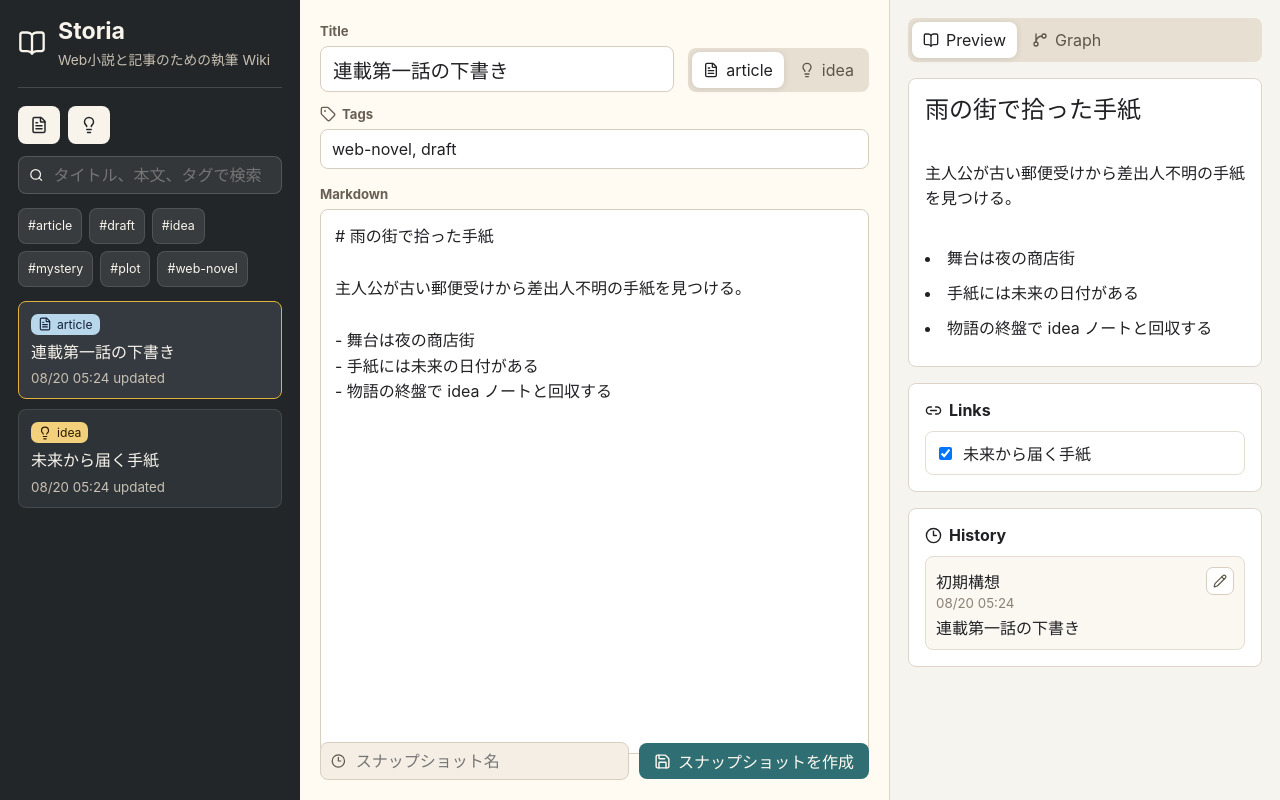
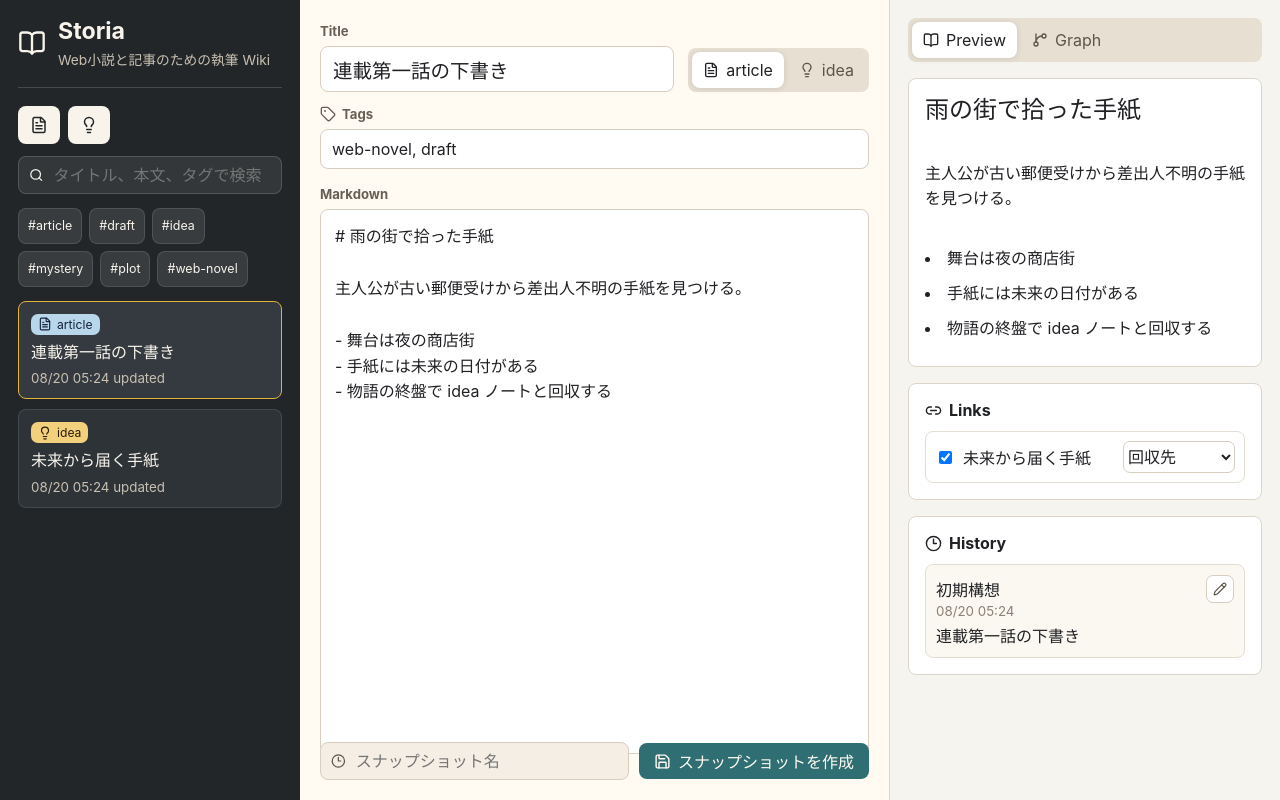
Before and after one commit to hitenkoku/Storia, a React (Vite) app: page / in a window 1280 px wide. Built offline with nearby package versions, Linux system fonts and the light colour scheme.

Commit message:
Add typed item links

```diff
--- a/src/App.css
+++ b/src/App.css
@@ -23,6 +23,7 @@ body {
 
 button,
 input,
+select,
 textarea {
   font: inherit;
 }
@@ -421,12 +422,31 @@ button {
 
 .link-list label {
   display: grid;
-  grid-template-columns: auto 1fr;
+  grid-template-columns: auto minmax(0, 1fr) 112px;
   gap: 8px;
   align-items: center;
   padding: 9px;
   border: 1px solid #e4ddd2;
   border-radius: 8px;
+}
+
+.link-list span {
+  min-width: 0;
+  overflow-wrap: anywhere;
+}
+
+.link-list select {
+  width: 100%;
+  min-height: 32px;
+  border: 1px solid #d8cec0;
+  border-radius: 7px;
+  color: #202124;
+  background: #ffffff;
+}
+
+.link-list select:disabled {
+  color: #8b8174;
+  background: #f4eee4;
 }
 
 .revision-card {
--- a/src/App.tsx
+++ b/src/App.tsx
@@ -17,6 +17,12 @@ import { FormEvent, useEffect, useMemo, useRef, useState } from "react";
 import "./App.css";
 
 type WorkType = "article" | "idea";
+type LinkKind = "伏線" | "元ネタ" | "対立" | "派生" | "回収先" | "関連";
+
+type ItemLink = {
+  id: string;
+  kind: LinkKind;
+};
 
 type WorkItem = {
   id: string;
@@ -24,7 +30,7 @@ type WorkItem = {
   title: string;
   tags: string[];
   body: string;
-  linkedIds: string[];
+  links: ItemLink[];
   revisionIds: string[];
   createdAt: string;
   updatedAt: string;
@@ -45,7 +51,7 @@ type Draft = {
   type: WorkType;
   tags: string;
   body: string;
-  linkedIds: string[];
+  links: ItemLink[];
   note: string;
 };
 
@@ -62,8 +68,17 @@ type GraphNode = {
   y: number;
 };
 
+type GraphEdge = {
+  from: string;
+  to: string;
+  kind: "link" | "revision";
+  linkKind?: LinkKind;
+};
+
 const STORAGE_KEY = "storia.workspace.v1";
 const DEFAULT_REVISION_NOTE = "保存前のスナップショット";
+const DEFAULT_LINK_KIND: LinkKind = "関連";
+const LINK_KINDS: LinkKind[] = ["伏線", "元ネタ", "対立", "派生", "回収先", "関連"];
 
 const nowIso = () => new Date().toISOString();
 
@@ -89,6 +104,58 @@ const formatDate = (value: string) =>
     minute: "2-digit",
   }).format(new Date(value));
 
+const isLinkKind = (value: unknown): value is LinkKind =>
+  typeof value === "string" && LINK_KINDS.includes(value as LinkKind);
+
+const normalizeLinks = (item: unknown): ItemLink[] => {
+  const value = item as { links?: unknown; linkedIds?: unknown };
+
+  if (Array.isArray(value.links)) {
+    return value.links
+      .map((link) => {
+        if (typeof link === "string") {
+          return { id: link, kind: DEFAULT_LINK_KIND };
+        }
+        if (link && typeof link === "object") {
+          const candidate = link as { id?: unknown; kind?: unknown };
+          if (typeof candidate.id === "string") {
+            return {
+              id: candidate.id,
+              kind: isLinkKind(candidate.kind) ? candidate.kind : DEFAULT_LINK_KIND,
+            };
+          }
+        }
+        return null;
+      })
+      .filter((link): link is ItemLink => link !== null);
+  }
+
+  if (Array.isArray(value.linkedIds)) {
+    return value.linkedIds
+      .filter((id): id is string => typeof id === "string")
+      .map((id) => ({ id, kind: DEFAULT_LINK_KIND }));
+  }
+
+  return [];
+};
+
+const normalizeState = (state: StoriaState): StoriaState => ({
+  ...state,
+  items: state.items.map(
+    (item): WorkItem => ({
+      id: item.id,
+      type: item.type,
+      title: item.title,
+      tags: item.tags,
+      body: item.body,
+      links: normalizeLinks(item),
+      revisionIds: item.revisionIds,
+      createdAt: item.createdAt,
+      updatedAt: item.updatedAt,
+    }),
+  ),
+});
+
 const seedState = (): StoriaState => {
   const createdAt = nowIso();
   const articleId = newId();
@@ -111,7 +178,7 @@ const seedState = (): StoriaState => {
           "- 手紙には未来の日付がある",
           "- 物語の終盤で idea ノートと回収する",
         ].join("\n"),
-        linkedIds: [ideaId],
+        links: [{ id: ideaId, kind: "回収先" }],
         revisionIds: [revisionId],
         createdAt,
         updatedAt: createdAt,
@@ -128,7 +195,7 @@ const seedState = (): StoriaState => {
           "",
           "> 読者と作者の境界を物語内の謎にする。",
         ].join("\n"),
-        linkedIds: [articleId],
+        links: [{ id: articleId, kind: "元ネタ" }],
         revisionIds: [],
         createdAt,
         updatedAt: createdAt,
@@ -153,7 +220,7 @@ const makeDraft = (item: WorkItem): Draft => ({
   type: item.type,
   tags: item.tags.filter((tag) => tag !== item.type).join(", "),
   body: item.body,
-  linkedIds: item.linkedIds,
+  links: item.links,
   note: "",
 });
 
@@ -196,7 +263,7 @@ function App() {
     if (!stored) return seedState();
 
     try {
-      return JSON.parse(stored) as StoriaState;
+      return normalizeState(JSON.parse(stored) as StoriaState);
     } catch {
       return seedState();
     }
@@ -307,18 +374,19 @@ function App() {
     return [...itemNodes, ...revisionNodes];
   }, [workspace.items, workspace.revisions]);
 
-  const graphEdges = useMemo(() => {
+  const graphEdges = useMemo<GraphEdge[]>(() => {
     const links = workspace.items.flatMap((item) =>
-      item.linkedIds.map((linkedId) => ({
+      item.links.map((link) => ({
         from: item.id,
-        to: linkedId,
-        kind: "link",
+        to: link.id,
+        kind: "link" as const,
+        linkKind: link.kind,
       })),
     );
     const revisions = workspace.revisions.map((revision) => ({
       from: revision.itemId,
       to: revision.id,
-      kind: "revision",
+      kind: "revision" as const,
     }));
 
     return [...links, ...revisions];
@@ -342,7 +410,7 @@ function App() {
               type: nextDraft.type,
               tags,
               body: nextDraft.body,
-              linkedIds: nextDraft.linkedIds.filter((id) => id !== item.id),
+              links: nextDraft.links.filter((link) => link.id !== item.id),
               updatedAt: timestamp,
             }
           : item,
@@ -367,6 +435,7 @@ function App() {
     };
 
     setWorkspace((current) => ({
+      ...current,
       items: current.items.map((item) =>
         item.id === selectedItem.id
           ? {
@@ -375,7 +444,7 @@ function App() {
               type: draft.type,
               tags,
               body: draft.body,
-              linkedIds: draft.linkedIds.filter((id) => id !== item.id),
+              links: draft.links.filter((link) => link.id !== item.id),
               revisionIds: [...item.revisionIds, revision.id],
               updatedAt: timestamp,
             }
@@ -419,7 +488,7 @@ function App() {
       title: type === "article" ? "新しい記事" : "新しいアイデア",
       tags: [type],
       body: type === "article" ? "# 新しい記事\n\nここから書き始める。" : "# 新しいアイデア\n\n断片を残す。",
-      linkedIds: [],
+      links: [],
       revisionIds: [],
       createdAt: timestamp,
       updatedAt: timestamp,
@@ -437,16 +506,20 @@ function App() {
     const articleId = newId();
     const baseTags = parseTags(draft.tags, "article");
     const tags = Array.from(new Set(["idea", ...baseTags]));
-    const linkedIds = Array.from(new Set([...draft.linkedIds, selectedItem.id])).filter(
-      (id) => id !== articleId,
-    );
+    const links = [
+      ...draft.links,
+      { id: selectedItem.id, kind: "元ネタ" as const },
+    ].filter((link, index, allLinks) => {
+      if (link.id === articleId) return false;
+      return allLinks.findIndex((candidate) => candidate.id === link.id) === index;
+    });
     const article: WorkItem = {
       id: articleId,
       type: "article",
       title: draft.title.trim() || selectedItem.title,
       tags,
       body: draft.body,
-      linkedIds,
+      links,
       revisionIds: [],
       createdAt: timestamp,
       updatedAt: timestamp,
@@ -460,7 +533,10 @@ function App() {
           item.id === selectedItem.id
             ? {
                 ...item,
-                linkedIds: Array.from(new Set([...item.linkedIds, articleId])),
+                links: [
+                  ...item.links.filter((link) => link.id !== articleId),
+                  { id: articleId, kind: "派生" as const },
+                ],
                 updatedAt: timestamp,
               }
             : item,
@@ -472,11 +548,17 @@ function App() {
   };
 
   const toggleLink = (id: string) => {
-    const linkedIds = draft.linkedIds.includes(id)
-      ? draft.linkedIds.filter((linkedId) => linkedId !== id)
-      : [...draft.linkedIds, id];
+    const links = draft.links.some((link) => link.id === id)
+      ? draft.links.filter((link) => link.id !== id)
+      : [...draft.links, { id, kind: DEFAULT_LINK_KIND }];
 
-    updateDraft({ linkedIds });
+    updateDraft({ links });
+  };
+
+  const updateLinkKind = (id: string, kind: LinkKind) => {
+    updateDraft({
+      links: draft.links.map((link) => (link.id === id ? { ...link, kind } : link)),
+    });
   };
 
   return (
@@ -643,7 +725,9 @@ function App() {
                     x2={to.x}
                     y2={to.y}
                     className={edge.kind}
-                  />
+                  >
+                    {edge.linkKind && <title>{edge.linkKind}</title>}
+                  </line>
                 );
               })}
               {graphNodes.map((node) => (
@@ -671,16 +755,32 @@ function App() {
           <div className="link-list">
             {workspace.items
               .filter((item) => item.id !== selectedItem?.id)
-              .map((item) => (
+              .map((item) => {
+                const link = draft.links.find((candidate) => candidate.id === item.id);
+
+                return (
                   <label key={item.id}>
                     <input
                       type="checkbox"
-                    checked={draft.linkedIds.includes(item.id)}
+                      checked={Boolean(link)}
                       onChange={() => toggleLink(item.id)}
                     />
                     <span>{item.title}</span>
+                    <select
+                      value={link?.kind ?? DEFAULT_LINK_KIND}
+                      onChange={(event) => updateLinkKind(item.id, event.currentTarget.value as LinkKind)}
+                      disabled={!link}
+                      aria-label={`${item.title} の関係タイプ`}
+                    >
+                      {LINK_KINDS.map((kind) => (
+                        <option key={kind} value={kind}>
+                          {kind}
+                        </option>
+                      ))}
+                    </select>
                   </label>
-              ))}
+                );
+              })}
           </div>
         </div>
 
```
Lines whose indentation alone changed are shown as unchanged.
